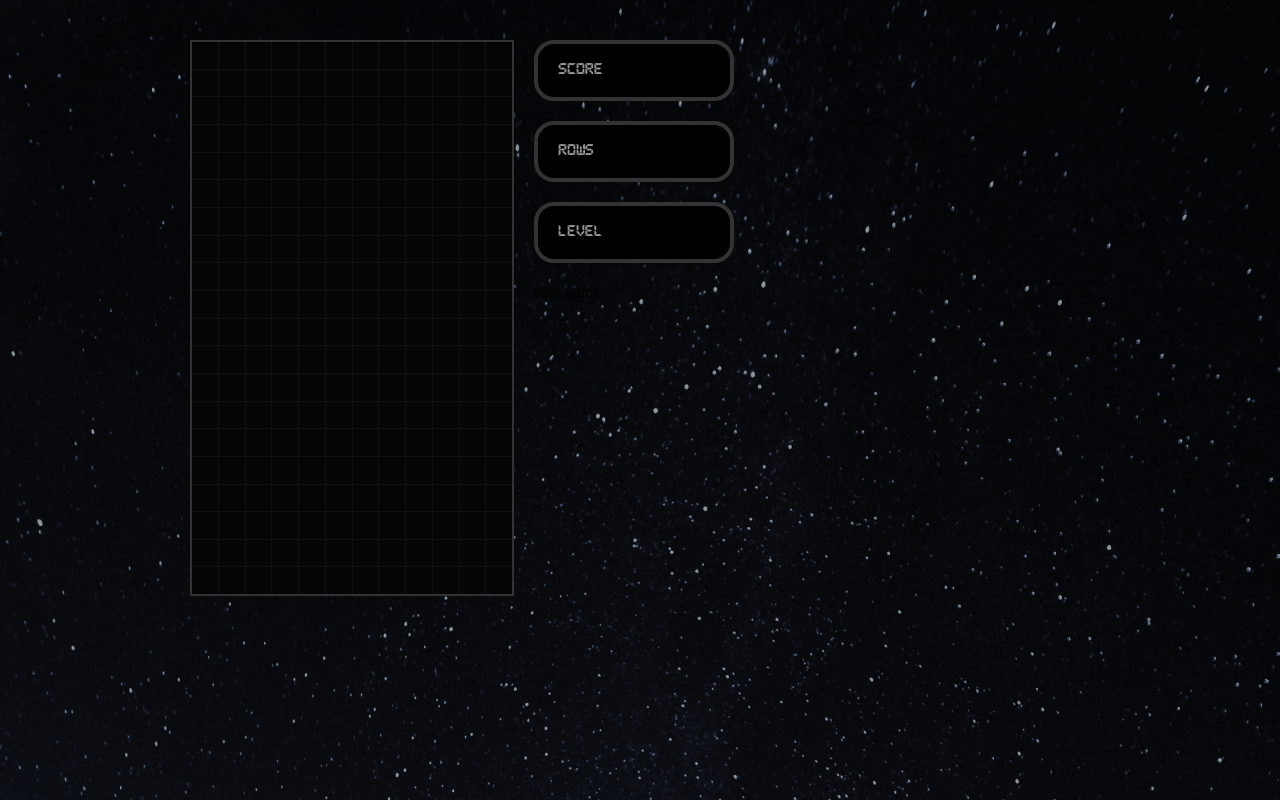
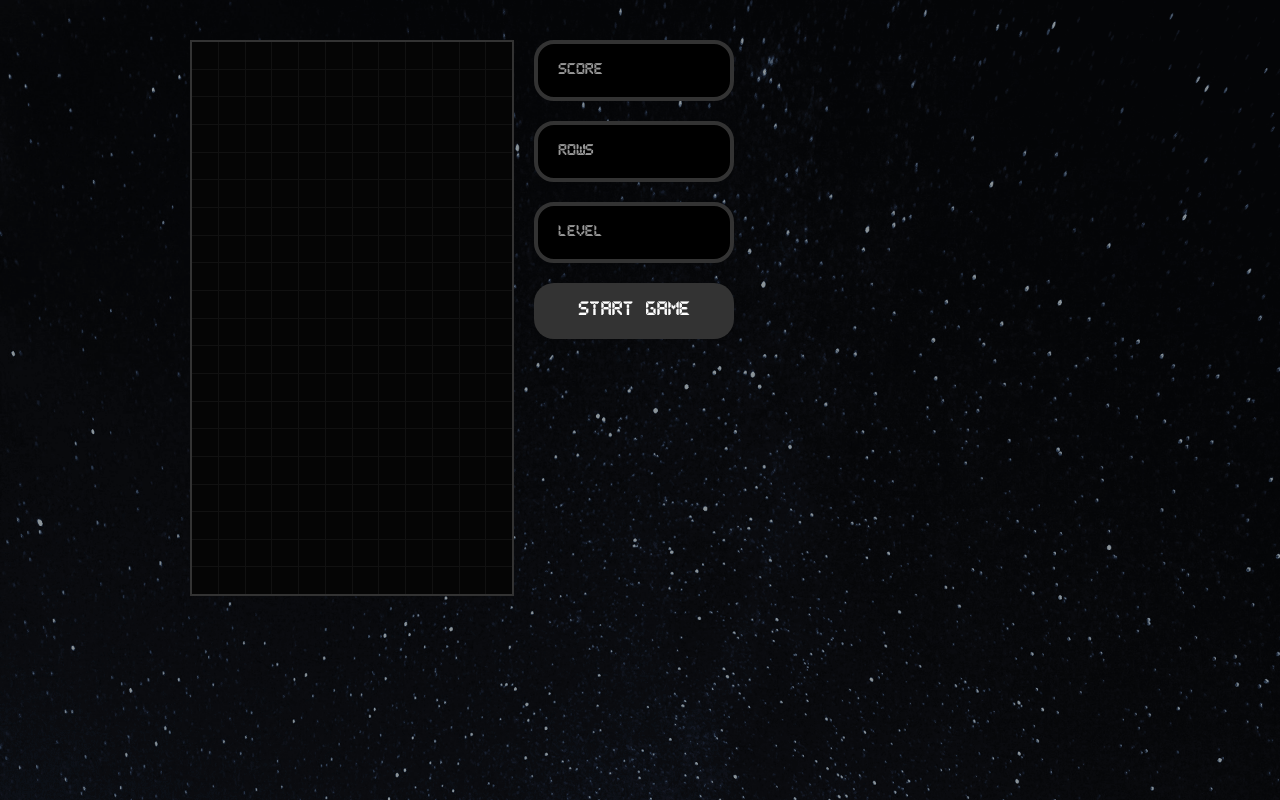
Before and after one commit to farce1/react-tetris, a React (Create React App) app: page / in a window 1280 px wide. Built offline with nearby package versions, Linux system fonts and the light colour scheme.

Commit message:
Style start button

```diff
--- a/src/components/StartButton.jsx
+++ b/src/components/StartButton.jsx
@@ -1,7 +1,13 @@
 import React from 'react'
 
+import { StyledStartButton } from './styles/StyledStartButton'
+
 const StartButton = ({ callBack }) => (
-    <div>start game</div>
+    <StyledStartButton
+        onClick={callBack}
+    >
+        start game
+    </StyledStartButton>
 )
 
 export default StartButton
--- /dev/null
+++ b/src/components/styles/StyledStartButton.js
@@ -0,0 +1,17 @@
+import styled from 'styled-components'
+
+export const StyledStartButton = styled.button`
+    box-sizing: border-box;
+    margin: 0 0 20px 0;
+    padding: 20px;
+    min-height: 30px;
+    width: 100%;
+    border-radius: 20px;
+    border: none;
+    color: white;
+    background: #333;
+    font-family: Pixel, Arial, Helvetica, sans-serif;
+    font-size: 1rem;
+    outline: none;
+    cursor: pointer;
+`
```
